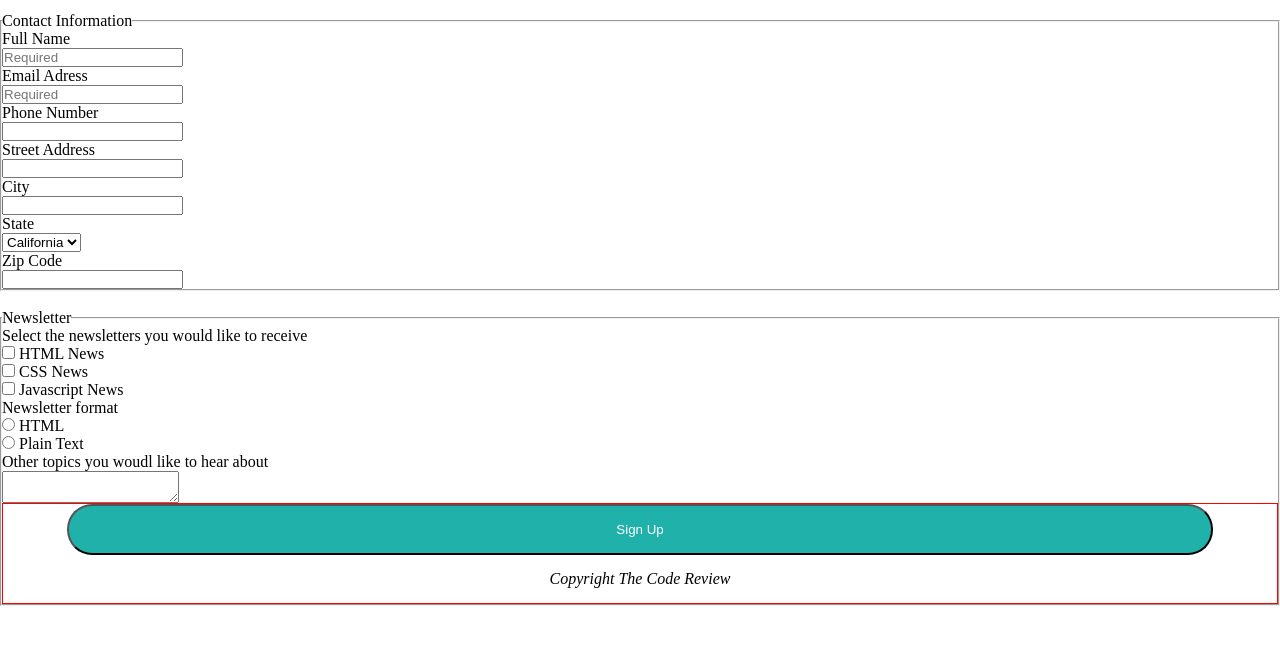
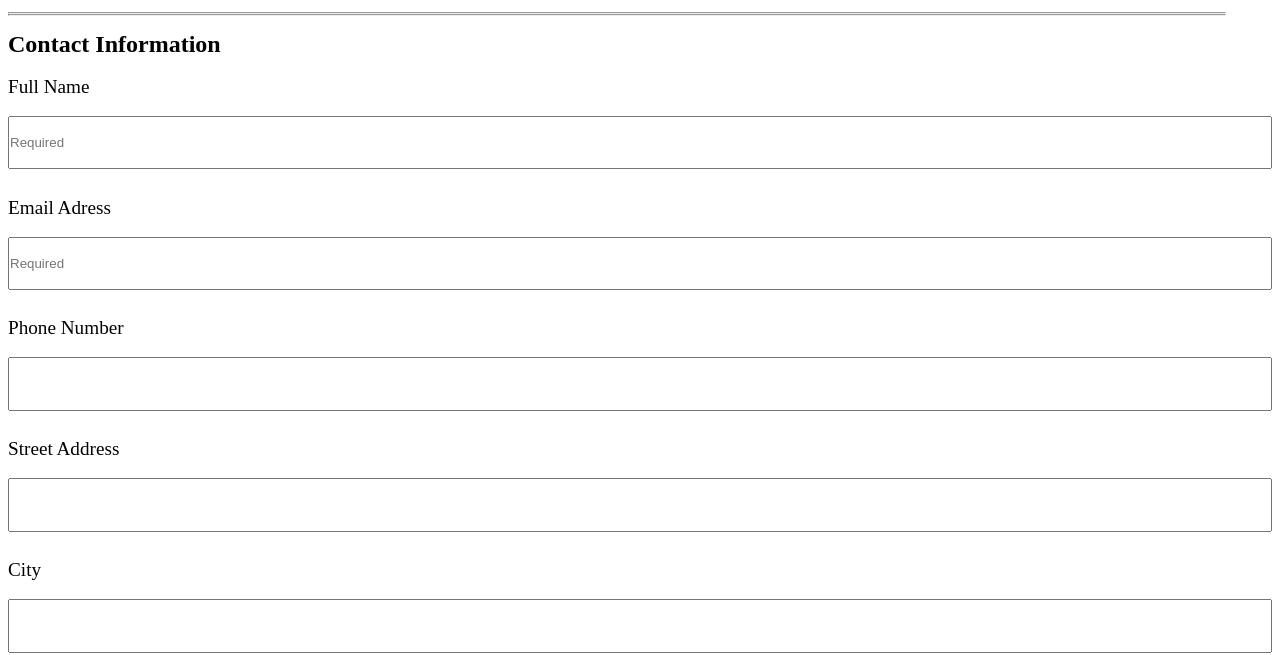
Before and after one commit to pattherogue/An-Online-Registration-Form, a plain HTML site: page index.html in a window 1280 px wide. Shown: the part 183-838 px from the top of the page. Before the commit the page ends 800 px from the top, so only its background shows below. Drawn offline with Linux system fonts and the light colour scheme.

Commit message:
CSS Update: Contact Info
Completed CSS of contact info

```diff
--- a/index.html
+++ b/index.html
@@ -17,11 +17,14 @@
         </div>
     </header>
 
+    <hr>
+    <hr>
+
     <main>
         <form>
-            <fieldset>
+            <fieldset class="contact">
                 <!--Contact Information-->
-                <legend>Contact Information</legend>
+                <legend><h2>Contact Information</h2></legend>
                 <label for="full-name">Full Name</label><br>
                 <input type="text" id="full-name" name="full-name" placeholder="Required" required><br>
                 <label for="email">Email Adress</label><br>
@@ -34,33 +37,94 @@
                 <input type="text" id="city" name="city"><br>
                 <label for="state">State</label><br>
                 <select id="states" name="states">
-                    <option value="California">California</option>
-                    <option value="Texas">Texas</option>
-                    <option value="Nevada">Nevada</option>
+                    <option disabled hidden selected>Choose State</option>
+                    <option value="AL">Alabama</option>
+                    <option value="AK">Alaska</option>
+                    <option value="AZ">Arizona</option>
+                    <option value="AR">Arkansas</option>
+                    <option value="CA">California</option>
+                    <option value="CO">Colorado</option>
+                    <option value="CT">Connecticut</option>
+                    <option value="DE">Delaware</option>
+                    <option value="DC">District Of Columbia</option>
+                    <option value="FL">Florida</option>
+                    <option value="GA">Georgia</option>
+                    <option value="HI">Hawaii</option>
+                    <option value="ID">Idaho</option>
+                    <option value="IL">Illinois</option>
+                    <option value="IN">Indiana</option>
+                    <option value="IA">Iowa</option>
+                    <option value="KS">Kansas</option>
+                    <option value="KY">Kentucky</option>
+                    <option value="LA">Louisiana</option>
+                    <option value="ME">Maine</option>
+                    <option value="MD">Maryland</option>
+                    <option value="MA">Massachusetts</option>
+                    <option value="MI">Michigan</option>
+                    <option value="MN">Minnesota</option>
+                    <option value="MS">Mississippi</option>
+                    <option value="MO">Missouri</option>
+                    <option value="MT">Montana</option>
+                    <option value="NE">Nebraska</option>
+                    <option value="NV">Nevada</option>
+                    <option value="NH">New Hampshire</option>
+                    <option value="NJ">New Jersey</option>
+                    <option value="NM">New Mexico</option>
+                    <option value="NY">New York</option>
+                    <option value="NC">North Carolina</option>
+                    <option value="ND">North Dakota</option>
+                    <option value="OH">Ohio</option>
+                    <option value="OK">Oklahoma</option>
+                    <option value="OR">Oregon</option>
+                    <option value="PA">Pennsylvania</option>
+                    <option value="RI">Rhode Island</option>
+                    <option value="SC">South Carolina</option>
+                    <option value="SD">South Dakota</option>
+                    <option value="TN">Tennessee</option>
+                    <option value="TX">Texas</option>
+                    <option value="UT">Utah</option>
+                    <option value="VT">Vermont</option>
+                    <option value="VA">Virginia</option>
+                    <option value="WA">Washington</option>
+                    <option value="WV">West Virginia</option>
+                    <option value="WI">Wisconsin</option>
+                    <option value="WY">Wyoming</option>
                 </select><br>
                 <label for="zip-code">Zip Code</label><br>
                 <input type="text" id="zip-code" name="zip-code">
             </fieldset>
-            <br>
-            <fieldset>
+
+            <hr id="second-hr">
+
+            <fieldset class="newsletter">
                 <!--Newsletter-->
-                <legend>Newsletter</legend>
-                <label for="receive">Select the newsletters you would like to receive</label><br>
-                <input type="checkbox" id="html-news" name="news">
-                <label for="html-news">HTML News</label><br>
+                <legend><h2>Newsletetter</h2></legend>
+                <label>Select the newsletters you would like to receive</label><br>
+                <div class="checkbox">
+                    <input type="checkbox" id="html-news" name="news" checked="checked">
+                    <label for="html-news">HTML</label><br>
                     <input type="checkbox" id="css-news" name="news">
                     <label for="html-news">CSS News</label><br>
                     <input type="checkbox" id="javascript-news" name="news">
                     <label for="html-news">Javascript News</label><br>
+                </div>
 
-                <label for="format">Newsletter format</label><br>
+
+
+                <br>
+
+                <div class="radio">
+                    <label>Newsletter format</label><br>
                     <input type="radio" id="html" name="format">
                     <label for="html">HTML</label><br>
                     <input type="radio" id="plain-text" name="format">
                     <label for="plain-text">Plain Text</label><br>
+                </div>
+
+                <br>
 
                 <!--Text Area-->
-                <label for="other-topics">Other topics you woudl like to hear about</label><br>
+                <label>Other topics you woudl like to hear about</label><br>
                 <textarea name="other-topics" id="other-topics" ></textarea><br>
 
                 <!--Submit Button-->
--- a/style.css
+++ b/style.css
@@ -36,11 +36,71 @@
     padding-top: 7.5px;
 }
 
-/* Submit Button */
+/* Line Break */
+hr {
+    width: 95%;
+    margin-left: 0.5em;
+}
+
+#second-hr {
+    margin-top: 30px;
+}
+
+/* Contact Information */
+fieldset {
+    border: none;
+}
+.contact,
+.newsletter {
+    display: flex;
+    flex-direction: column;
+    height: auto;
+    max-width: 100%;
+    padding: 0 .5em;;
+}
+
+.contact input {
+    height: 4em;
+}
+
+.contact label,
+.newsletter label {
+    font-size: 1.2em;
+    margin-top: 0.5em;
+}
+
+.contact select {
+    font-size: 1.2em;
+    height: 3em;
+}
+
+.contact legend,
+.newsletter legend {
+    margin-bottom: 0.5em;
+    padding-top: 15px;
+}
+
+/* Newsletter */
+
+
+
+.checkbox {
+
+    border: 1px solid red;
+    display: flex;
+    flex-direction: column;
+
+ }
+
+ .radio {
+
+     border: 1px solid red;
+ }
+
+ /* Submit */
 .submit {
     display: flex;
     flex-direction: column;
-    border: 1px solid red;
     align-items: center;
 }
 
```
Lines whose indentation alone changed are shown as unchanged.
